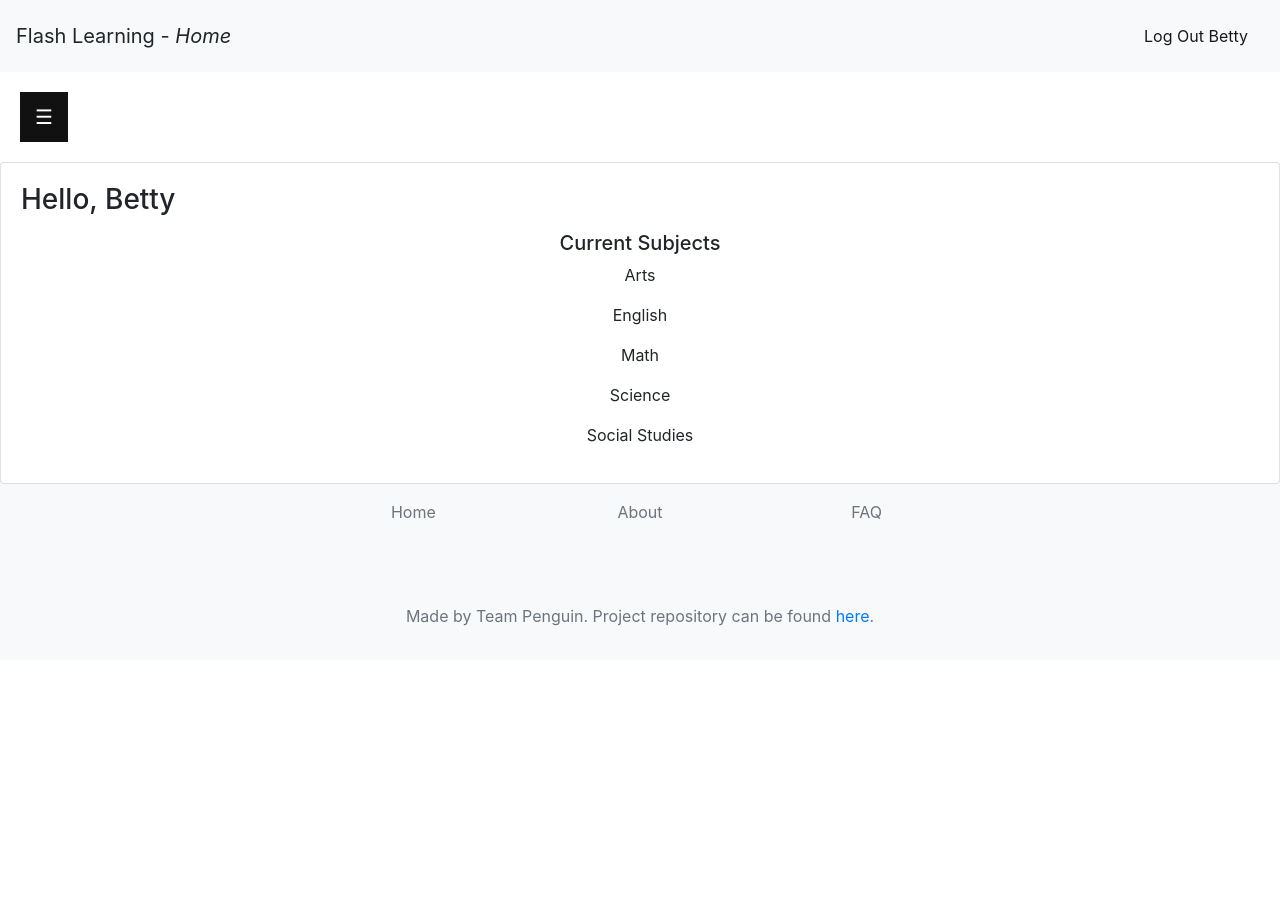
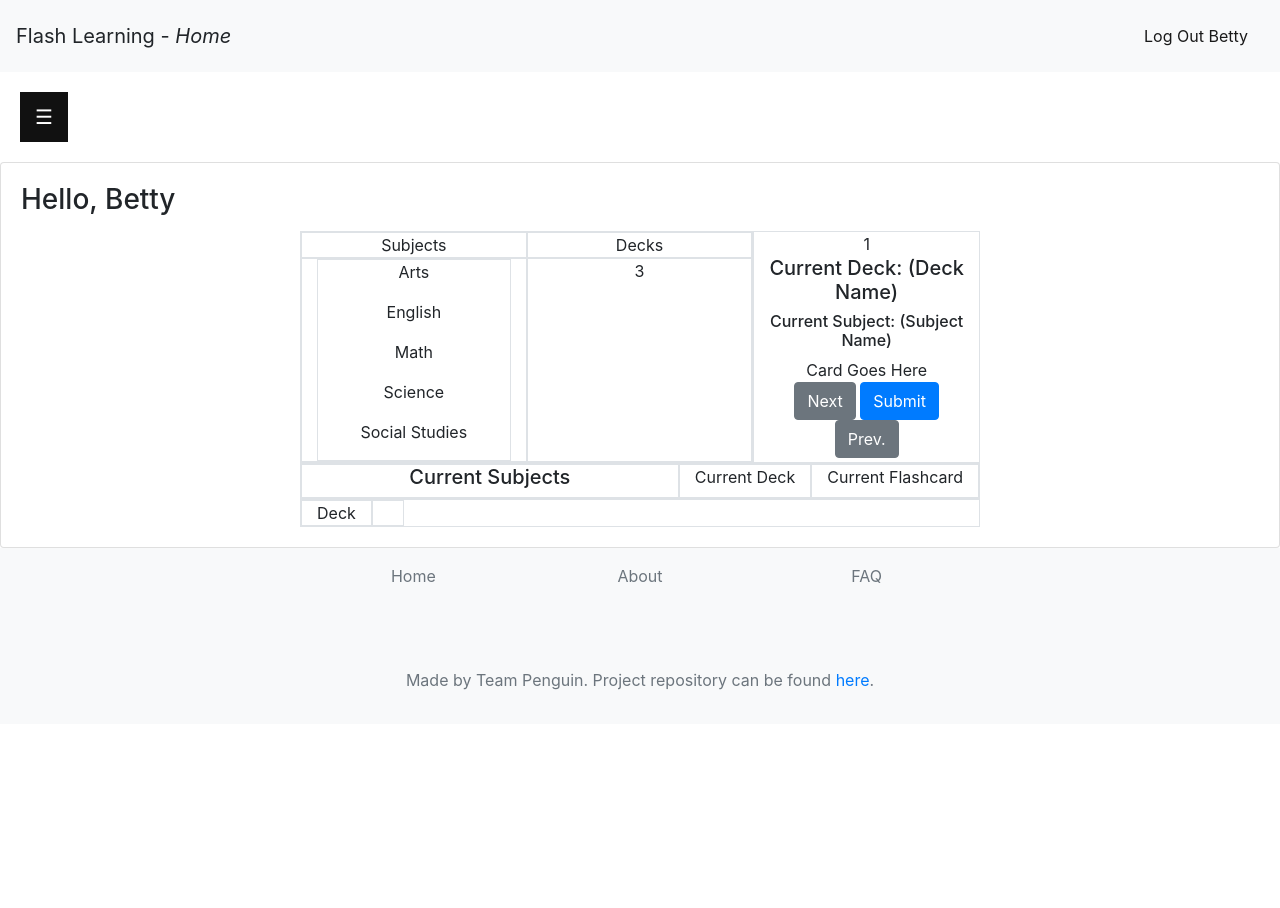
Before and after one commit to tobifanibi/flash_learning, a Flask app: a page that uses flash_learning/templates/home.html in a window 1280 px wide. Shown: the top 908 px of the page. Before the commit the page ends 626 px from the top, so only its background shows below. Run offline with Flask 2, Linux system fonts and the light colour scheme; a user stored in the database is signed in; data comes from the database, SQL or seed files in the repository; some libraries are stand-ins or nearby versions.

Commit message:
initial attempt to restructure home page to show flashcards

```diff
--- /dev/null
+++ b/flash_learning/static/js/flashcard.js
@@ -0,0 +1,3 @@
+// flashcard.js
+
+console.log('Hello from Flashcard.js!')
--- a/flash_learning/templates/home.html
+++ b/flash_learning/templates/home.html
@@ -3,15 +3,78 @@
 {% block page_title %}Home{% endblock %}
 
 {% block head %}
+{% endblock %}
 
-{% endblock %}
+
 {% block body %}
+
 <div class="float-left"><h3>Hello, {{ user.first_name }}</h3></div><br><br>
 
-    <div class="float-center">
-    	<h5>Current Subjects</h5>
+<div class="container w-100">
+	<div class="row">
+	    <div class="col-md-8 border">
+	        <div class="row">
+	            <div class="col-md-6 border">
+	                <div class="well">Subjects</div>
+	            </div>
+	            <div class="col-md-6 border">
+	                <div class="well">Decks</div>
+	            </div>
+	        </div>
+	        <div class="row">
+	            <div class="col-md-6 border">
+	                <div class="well col border overflow-auto">
 						{% for subject in subjects %}
 							<p>{{ subject.name }}</p>
 						{% endfor %}
 					</div>
+	            </div>
+	            <div class="col-md-6 border">
+	                <div class="well">3</div>
+	            </div>
+	        </div>
+	    </div>
+	    <div class="col-md-4 border">
+	        <div class="well">1
+				<div class="float-left"><h5>Current Deck: (Deck Name)</h5></div><br>
+				<div class="float-left"><h6>Current Subject: (Subject Name)</h6></div><br><br>
+
+				<div id="cardArea">Card Goes Here</div>
+				<div id="buttonArea">
+					<button type="button" class="btn btn-secondary">Next</button>
+					<button type="button" class="btn btn-primary btn-large">Submit</button>
+					<button type="button" class="btn btn-secondary">Prev.</button>
+				</div>
+	        </div>
+	    </div>
+
+	</div>
+
+</div>
+
+<div class="container w-100">
+	<div class="row border">
+		<div class="col border">
+			<h5>Current Subjects</h5>
+		</div>
+		<div class="col-md-auto border">
+			Current Deck
+		</div>
+		<div class="col-md-auto border">
+			Current Flashcard
+		</div>
+	</div>
+	<div class="row border">
+
+		<div class="col-md-auto border">
+			Deck
+		</div>
+		<div class="col-md-auto border">
+
+		</div>
+	</div>
+</div>
+
+
+
 {% endblock %}
```
Also changed, not shown: flash_learning/templates/base_flashcard.html (added, +21 -0 lines). Lines whose indentation alone changed are shown as unchanged.
